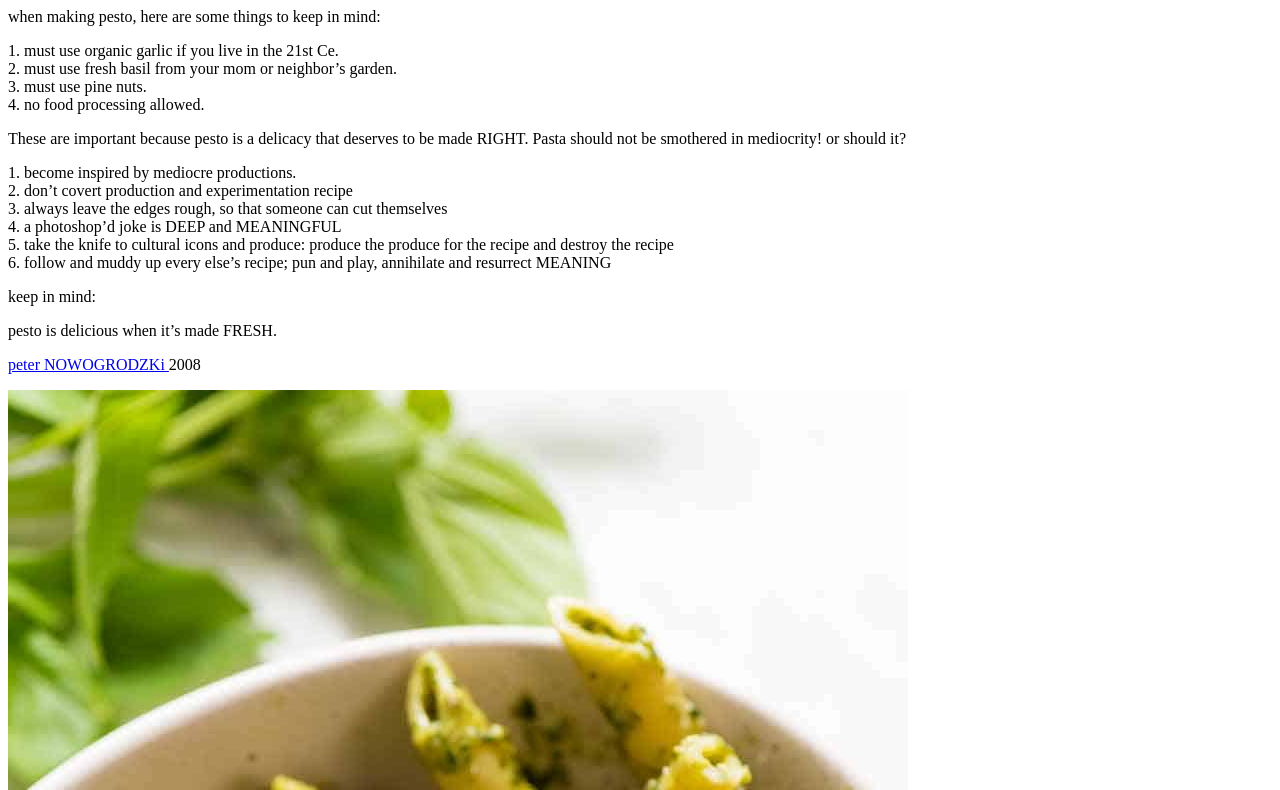
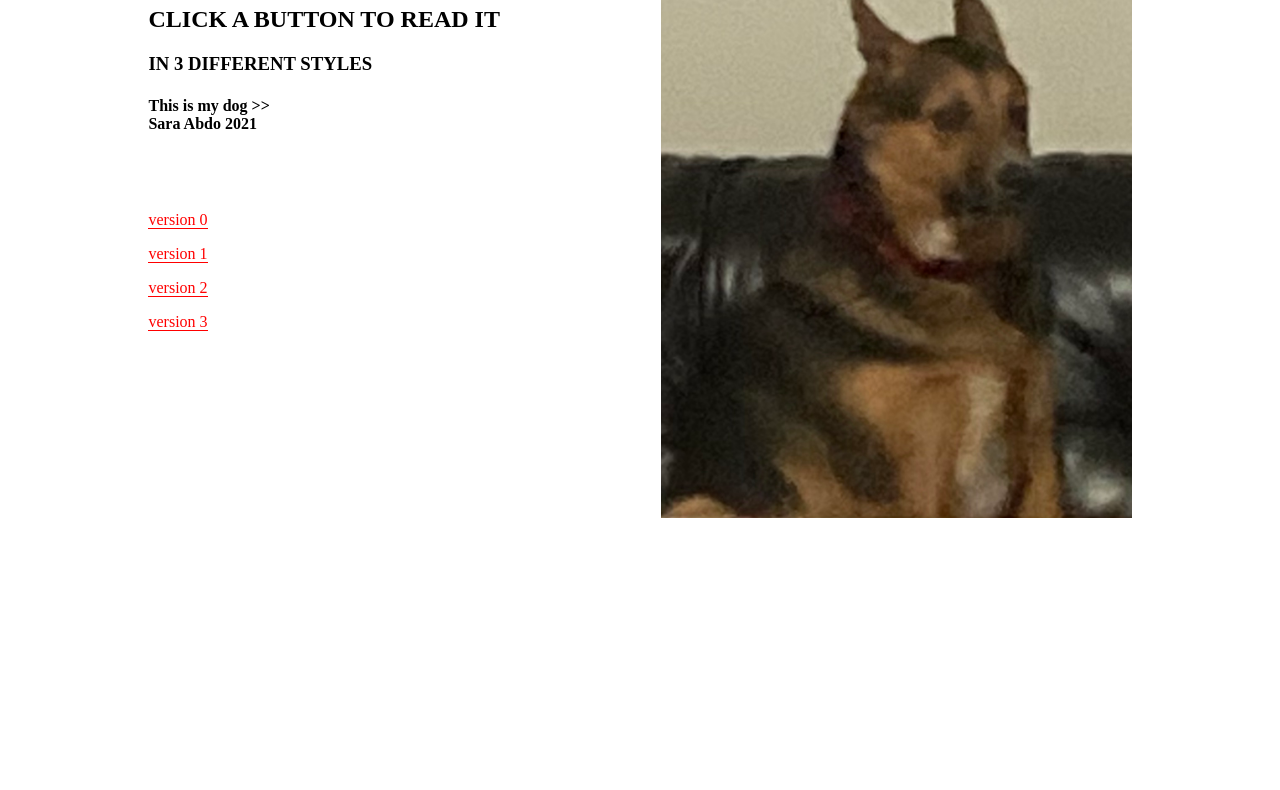
Before and after one commit to saabdo42/design1, a plain HTML site: page index.html in a window 1280 px wide. Shown: the part 139-929 px from the top of the page. After the commit the page ends 802 px from the top, so only its background shows below. Drawn offline with Linux system fonts and the light colour scheme.

Commit message:
added a home page

```diff
--- a/index.html
+++ b/index.html
@@ -1,41 +1,27 @@
 <html>
+    <head>
+        <title>PESTO MANIFESTO</title>
+        <link rel="stylesheet" href="styles/indexcss.css">
+    </head>
 
-<head>
-    <title>The Pesto Manifesto</title>
-</head>
+    <body class="marg">
+        <div class="right space zuzu">
+            <img src="img/zuzu.png" alt="image of cute dog named zeus">
+        </div>
 
-<body>
-    <div>
-        <h1> The Pesto Manifesto </h1>
-        <h2> Peter Nowogrodzki, 2008</h2>
+        <div class="left space">
+            <h1>WELCOME TO THE PESTO MANIFESTO</h1>
+            <h2>CLICK A BUTTON TO READ IT</h2>
+            <h3>IN 3 DIFFERENT STYLES</h3>
+            <h4>This is my dog >><br>
+                Sara Abdo 2021 </h4>
+        </div>
 
-        <p>this is the pesto manifesto: an improvised recipe of sorts </p>
-
-        <p>when making pesto, here are some things to keep in mind: </p>
-
-        <p> 1. must use organic garlic if you live in the 21st Ce. <br>
-            2. must use fresh basil from your mom or neighbor’s garden. <br>
-            3. must use pine nuts. <br>
-            4. no food processing allowed. </p>
-
-        <p>These are important because pesto is a delicacy that deserves to be made RIGHT. Pasta should not be smothered in mediocrity! or should it? </p>
-
-        <p> 1. become inspired by mediocre productions. <br>
-            2. don’t covert production and experimentation recipe <br>
-            3. always leave the edges rough, so that someone can cut themselves <br>
-            4. a photoshop’d joke is DEEP and MEANINGFUL <br>
-            5. take the knife to cultural icons and produce: produce the produce for the recipe and destroy the recipe <br>
-            6. follow and muddy up every else’s recipe; pun and play, annihilate and resurrect MEANING </p>
-
-        <p> keep in mind: </p>
-
-        <p> pesto is delicious when it’s made FRESH. </p>
-
-        <p> <a href=https://twitter.com/deepspacenine> peter NOWOGRODZKi </a> 2008 </p>
-
-        <img src="img/pasto.png" alt="image of pesto pasta">
-
-    </div>
-</body>
-
+        <div class="left space">
+            <p> <a href="manifesto0.html">version 0</a> </p>
+            <p> <a href="manifesto1.html">version 1</a> </p>
+            <p> <a href="manifesto2.html">version 2</a> </p>
+            <p> <a href="manifesto3.html">version 3</a> </p>
+        </div>
+    </body>
 </html>
--- /dev/null
+++ b/styles/indexcss.css
@@ -0,0 +1,37 @@
+.space{
+    padding:2%;
+}
+
+.marg{
+    margin-right: 10%;
+    margin-left: 10%;
+}
+
+.right{
+    width:46%;
+    float:right;
+}
+
+.left{
+    width:46%;
+    float:left;
+}
+
+.zuzu{
+    height:96%;
+}
+
+img{
+    max-width: 100%;
+    max-height:100%;
+}
+
+a {
+    text-decoration:none;
+    border-bottom: 1px solid;
+    color:red;
+}
+
+a:hover {
+    color:blue;
+}
```
Also changed, not shown: manifesto0.html (added, +41 -0 lines).
